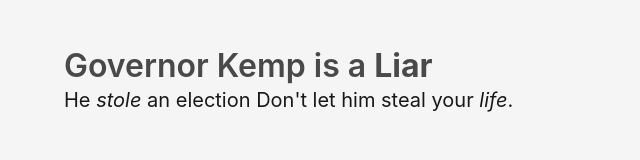
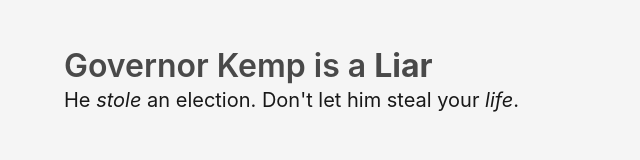
Before and after one commit to TidePillTrump/tidepilltrump.github.io, a website: page index.html in a window 1280 px wide. Shown: the full height of the page, 0-640 px from the left. Drawn offline with Linux system fonts and the light colour scheme.

Commit message:
fixed links

```diff
--- a/index.html
+++ b/index.html
@@ -17,7 +17,7 @@
 					<a href="https://www.ajc.com/news/local/opinion-kemp-and-company-rigging-the-judicial-system-objection/KOLUX4KKLSkP8ACAKcQcOM/">He</a>
 					<a href="https://www.nytimes.com/2019/03/06/us/politics/governor-brian-kemp-voter-suppression.html"><i>stole</i></a>
 					<a href="https://www.forbes.com/sites/lisettevoytko/2020/04/01/sen-loeffler-dumped-19-million-in-shares-after-coronavirus-intel-briefing/#2167661b6d03">an</a>
-					<a href="https://www.washingtonpost.com/politics/2018/11/15/democrats-are-now-going-there-stolen-elections/">election</a>
+					<a href="https://www.washingtonpost.com/politics/2018/11/15/democrats-are-now-going-there-stolen-elections/">election.</a>
 					Don't let him steal your
 					<a href="https://www.cnbc.com/2020/04/22/trump-says-he-totally-disagrees-with-georgia-gov-kemps-decision-to-reopen-businesses-in-the-middle-of-coronavirus-pandemic.html"><i>life</i></a>.
 				</h2>
```
